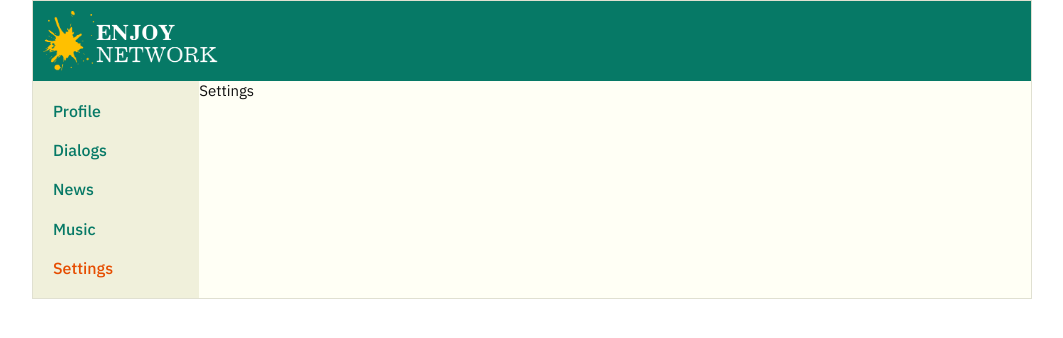
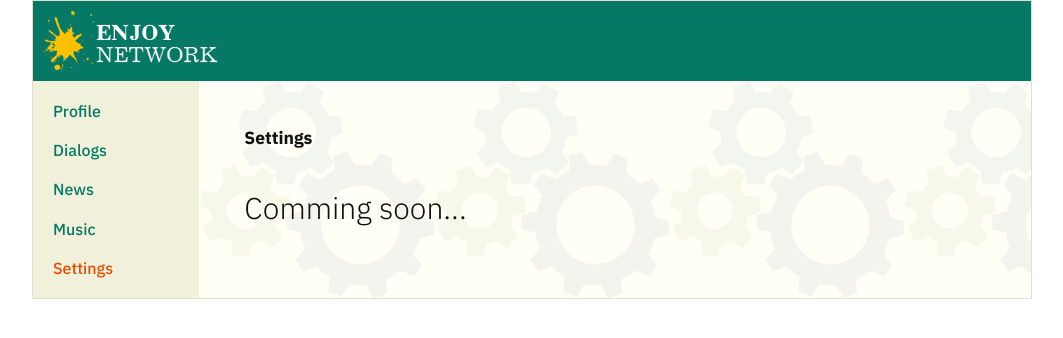
Before and after one commit to nonfermata/social_network, a React (Create React App) app: page /settings in a window 1280 px wide. Shown: the top 338 px of the page, without its empty margins (108-1171 px from the left). Built offline with nearby package versions, Linux system fonts and the light colour scheme.

Commit message:
coming soon

```diff
--- a/src/components/MainContent/Music/Music.jsx
+++ b/src/components/MainContent/Music/Music.jsx
@@ -1,11 +1,10 @@
 import React from 'react'
+import ComingSoon from "../../comingSoon/comingSoon";
 // import classes from './music.module.css'
 
 const Music = props => {
     return (
-        <div>
-            Music
-        </div>
+        <ComingSoon pageName="Music" />
     )
 }
 
--- a/src/components/MainContent/Music/Music.module.css
+++ b/src/components/MainContent/Music/Music.module.css
@@ -0,0 +1,3 @@
+.music {
+    padding: 25px;
+}
--- a/src/components/MainContent/News/News.jsx
+++ b/src/components/MainContent/News/News.jsx
@@ -1,11 +1,10 @@
 import React from 'react'
+import ComingSoon from "../../comingSoon/comingSoon";
 // import classes from './news.module.css'
 
 const News = props => {
     return (
-        <div>
-            News
-        </div>
+        <ComingSoon pageName="News" />
     )
 }
 
--- a/src/components/MainContent/News/News.module.css
+++ b/src/components/MainContent/News/News.module.css
@@ -0,0 +1,3 @@
+.news {
+    padding: 25px;
+}
--- a/src/components/MainContent/Settings/Settings.jsx
+++ b/src/components/MainContent/Settings/Settings.jsx
@@ -1,11 +1,10 @@
 import React from 'react'
+import ComingSoon from "../../comingSoon/comingSoon";
 // import classes from './settings.module.css'
 
 const Settings = props => {
     return (
-        <div>
-            Settings
-        </div>
+        <ComingSoon pageName="Settings" />
     )
 }
 
--- a/src/components/MainContent/Settings/Settings.module.css
+++ b/src/components/MainContent/Settings/Settings.module.css
@@ -0,0 +1,3 @@
+.settings {
+    padding: 25px;
+}
--- /dev/null
+++ b/src/components/comingSoon/comingSoon.jsx
@@ -0,0 +1,13 @@
+import React from 'react';
+import classes from "./comingSoon.module.css";
+
+const ComingSoon = ({pageName}) => {
+    return (
+        <div className={classes.comingSoonWrap}>
+            <h3>{pageName}</h3>
+            <p className={classes.comingMessage}><br/>Comming soon...</p>
+        </div>
+    );
+};
+
+export default ComingSoon;
--- /dev/null
+++ b/src/components/comingSoon/comingSoon.module.css
@@ -0,0 +1,11 @@
+.comingSoonWrap {
+    padding: 45px;
+    height: 100%;
+    background-image: url(../../assets/coming-soon.png);
+    background-size: contain;
+}
+
+.comingMessage {
+    font-size: 2em;
+    font-weight: 300;
+}
```
Also changed, not shown: src/assets/coming-soon.png (added), 1 other file (tests, documents, lock files or other folders).
